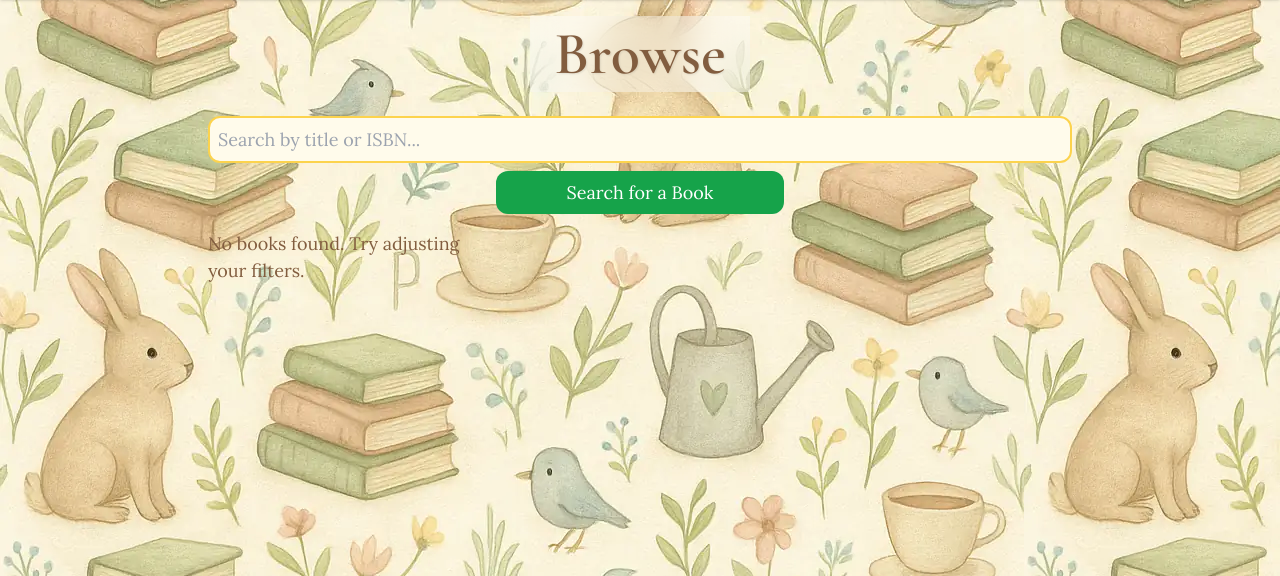
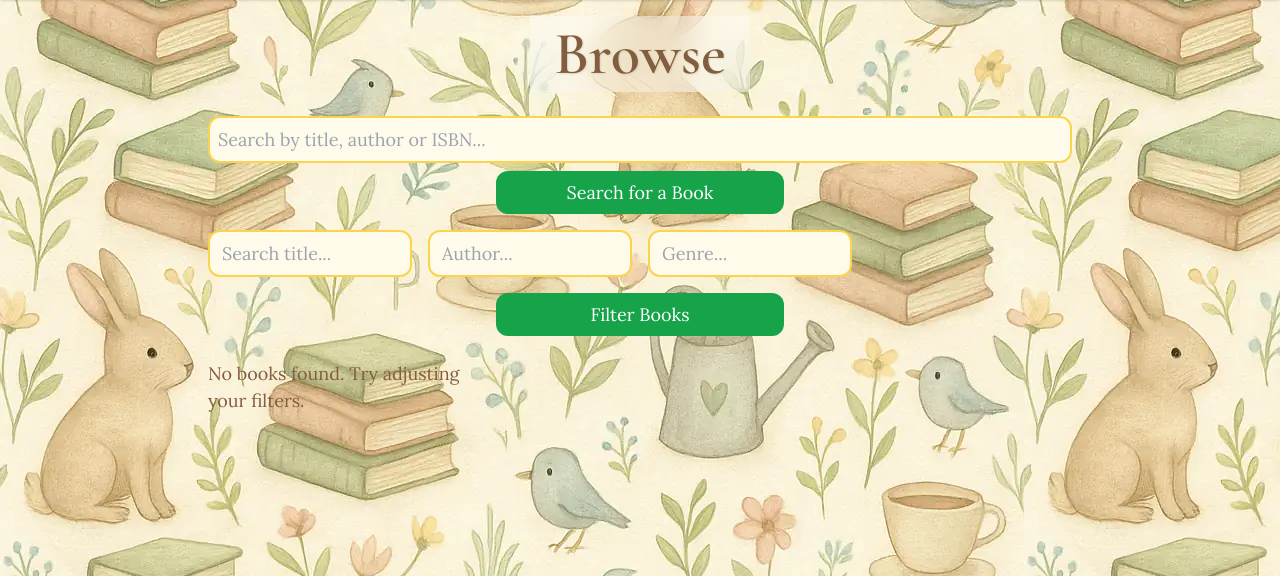
Before and after one commit to Web-Development-UAlberta/exsm-3951-exsm-3943-spring-2025-python-c-project-bookswap-besties-v2-even-bestier, a Django app: page /library/browse/ in a window 1280 px wide. Shown: the part 96-672 px from the top of the page. Run offline with Django 5.2, Linux system fonts and the light colour scheme; the visitor is signed in with stand-in values (Sample User, id 1); data that the repository does not hold is empty; some libraries are stand-ins or nearby versions.

Commit message:
got filters working in browse

```diff
--- a/src/exsm3951_bookswap/bookswap/views.py
+++ b/src/exsm3951_bookswap/bookswap/views.py
@@ -60,7 +60,19 @@ def view_my_book_listings(request):
 
 @login_required
 def browse_books_view(request):
+    title = request.GET.get('title')
+    author = request.GET.get('author')
+    genre = request.GET.get('genre')
+
     books = Book.objects.all()
+
+    if title:
+        books = books.filter(title__icontains=title)
+    if author:
+        books = books.filter(author__icontains=author)
+    if genre:
+        books = books.filter(genre__iexact=genre)
+
     my_library_items = LibraryItem.objects.filter(member=request.user).select_related('book')
     my_library_books = [item.book for item in my_library_items]
     # Optional inline search support
--- a/src/exsm3951_bookswap/templates/browse/browse.html
+++ b/src/exsm3951_bookswap/templates/browse/browse.html
@@ -10,29 +10,30 @@
 </div>
 
 <form method="get" action="{% url 'book_search' %}" class="mb-4 flex justify-center flex-col gap-2">
-  <input type="text" name="q" placeholder="Search by title or ISBN..."
+  <input type="text" name="q" placeholder="Search by title, author or ISBN..."
          class="bg-amber-50 border-2 border-amber-300 hover:border-amber-400 rounded-xl px-2 py-2 w-full" required>
   <button type="submit" class="bg-green-600 text-white px-10 py-2 rounded-xl hover:bg-green-700 w-72 self-center">
     Search for a Book
   </button>
 </form>
 
-<!-- Currently Broken
 {# Filters #}
-<form method="get" class="mb-6 grid grid-cols-1 sm:grid-cols-4 gap-4">
-  <input type="text" name="title" placeholder="Search title..." class="border-2 rounded-xl px-3 py-2 bg-amber-50 border-amber-300 hover:border-amber-400">
-  <input type="text" name="author" placeholder="Author..." class="border-2 rounded-xl px-3 py-2 bg-amber-50 border-amber-300 hover:border-amber-400">
-  <select name="genre" class="border-2 rounded-xl px-3 py-2 bg-amber-50 border-amber-300 hover:border-amber-400">
-    <option value="">Genre</option>
-    <option value="fiction">Fiction</option>
-    <option value="nonfiction">Non-fiction</option>
-  </select>
-  <input type="number" name="max_price" placeholder="Max Price" class="border-2 rounded-xl px-3 py-2 bg-amber-50 border-amber-300 hover:border-amber-400">
+<form method="get" action="{% url 'browse_books' %}" class="mb-6 grid grid-cols-1 sm:grid-cols-4 gap-4" class="mb-6 grid grid-cols-1 sm:grid-cols-4 gap-4">
+  <input type="text" name="title" placeholder="Search title..." value="{{ request.GET.title }}" class="border-2 rounded-xl px-3 py-2 bg-amber-50 border-amber-300 hover:border-amber-400">
+  <input type="text" name="author" placeholder="Author..." value="{{ request.GET.author }}" class="border-2 rounded-xl px-3 py-2 bg-amber-50 border-amber-300 hover:border-amber-400">
+  <input type="text" name="genre" placeholder="Genre..." value="{{ request.GET.genre }}" class="border-2 rounded-xl px-3 py-2 bg-amber-50 border-amber-300 hover:border-amber-400">
   <button type="submit" class="bg-green-600 text-white px-10 py-2 rounded-xl hover:bg-green-700 w-72 self-center sm:col-span-4 justify-self-center">
     Filter Books
   </button>
+  {% if request.GET.title or request.GET.author or request.GET.genre %}
+  <div class="w-full max-w-4xl mx-auto mb-6 flex justify-center">
+    <a href="{% url 'browse_books' %}"
+       class="bg-pink-400 text-white px-4 py-2 rounded-xl hover:bg-pink-500 transition text-center self-center">
+      Cancel Filter
+    </a>
+  </div>
+{% endif %}
 </form>
--->
 
 {# Book Grid #}
 <div class="grid grid-cols-2 sm:grid-cols-3 gap-4">
```
Also changed, not shown: docs/README.md.
